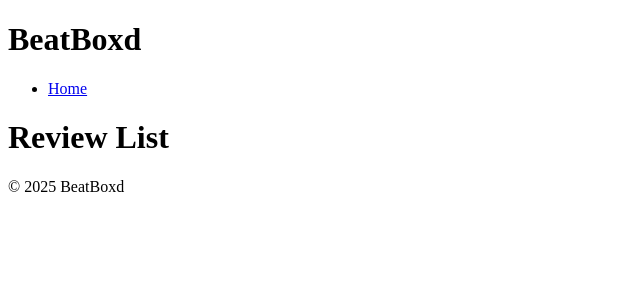
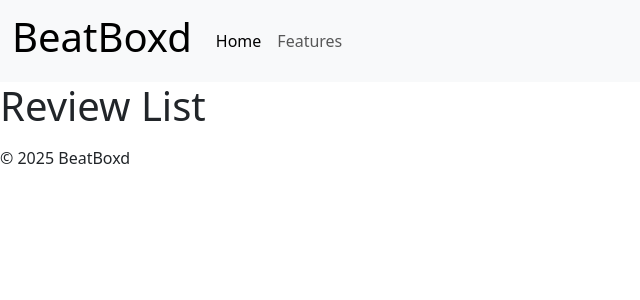
Before and after one commit to aminoacid-01/beat-boxd, a Django app: page / in a window 1280 px wide. Shown: the top 300 px of the page, without its empty margins (0-640 px from the left). Run offline with Django 4.2, Linux system fonts and the light colour scheme; data that the repository does not hold is empty.

Commit message:
add bootstrap links in head and bootstrap nav bar

```diff
--- a/templates/base.html
+++ b/templates/base.html
@@ -4,14 +4,32 @@
     <meta charset="UTF-8">
     <meta name="viewport" content="width=device-width, initial-scale=1.0">
     <title>BeatBoxd</title>
+    <!-- BOOTSTRAP CSS -->
+    <link href="https://cdn.jsdelivr.net/npm/bootstrap@5.3.3/dist/css/bootstrap.min.css" rel="stylesheet"
+        integrity="sha384-QWTKZyjpPEjISv5WaRU9OFeRpok6YctnYmDr5pNlyT2bRjXh0JMhjY6hW+ALEwIH" crossorigin="anonymous">
+
 </head>
 <body>
     <header>
-        <h1>BeatBoxd</h1>
-        <nav>
-            <ul>
-                <li><a href=# >Home</a></li>
-            </ul>
+
+        <nav class="navbar navbar-expand-lg bg-body-tertiary">
+            <div class="container-fluid">
+                <a class="navbar-brand" href="#"><h1>BeatBoxd</h1></a>
+                <button class="navbar-toggler" type="button" data-bs-toggle="collapse" data-bs-target="#navbarNav"
+                    aria-controls="navbarNav" aria-expanded="false" aria-label="Toggle navigation">
+                    <span class="navbar-toggler-icon"></span>
+                </button>
+                <div class="collapse navbar-collapse" id="navbarNav">
+                    <ul class="navbar-nav">
+                        <li class="nav-item">
+                            <a class="nav-link active" aria-current="page" href="#">Home</a>
+                        </li>
+                        <li class="nav-item">
+                            <a class="nav-link" href="#">Features</a>
+                        </li>
+                    </ul>
+                </div>
+            </div>
         </nav>
     </header>
     <main>
@@ -22,5 +40,9 @@
         <p>&copy; 2025 BeatBoxd</p>
     </footer>
 
+    <!-- BOOTSTRAP JS -->
+    <script src="https://cdn.jsdelivr.net/npm/bootstrap@5.3.3/dist/js/bootstrap.bundle.min.js"
+        integrity="sha384-YvpcrYf0tY3lHB60NNkmXc5s9fDVZLESaAA55NDzOxhy9GkcIdslK1eN7N6jIeHz"
+        crossorigin="anonymous"></script>
 </body>
 </html>
```
